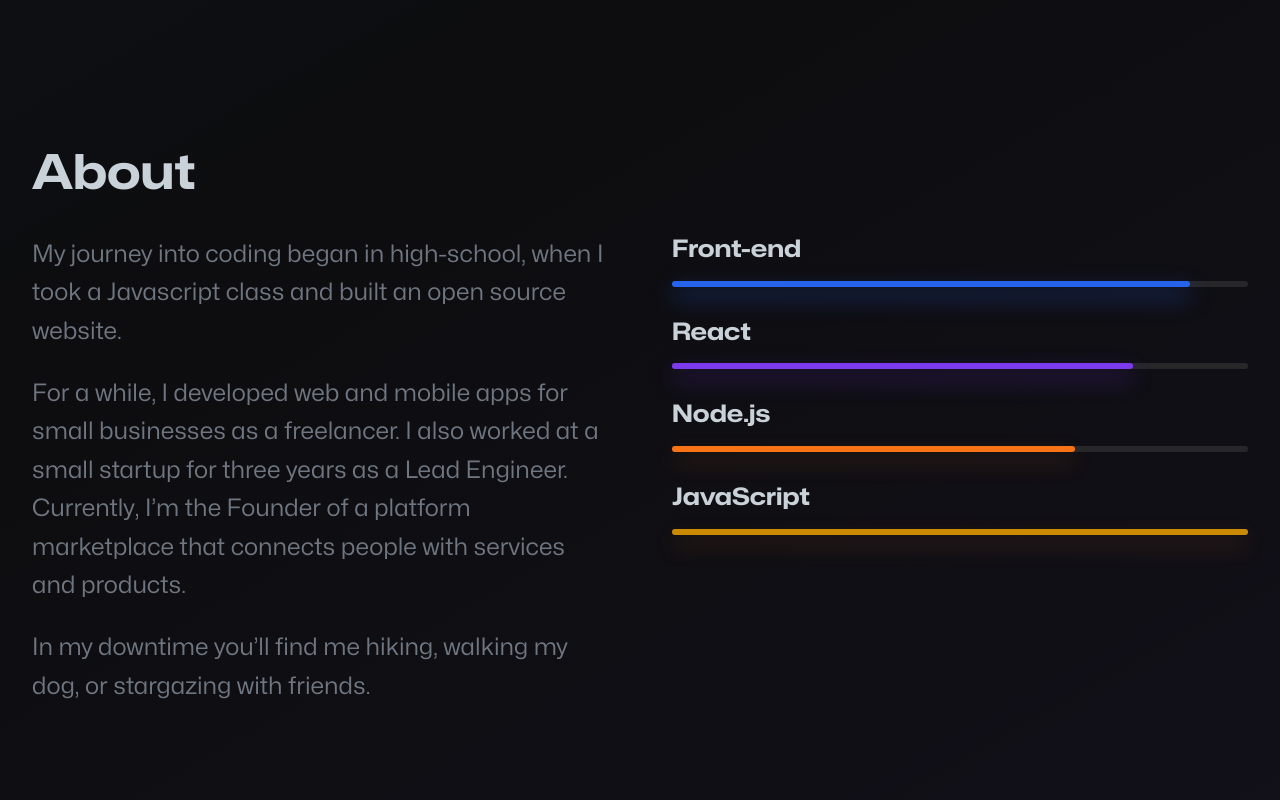
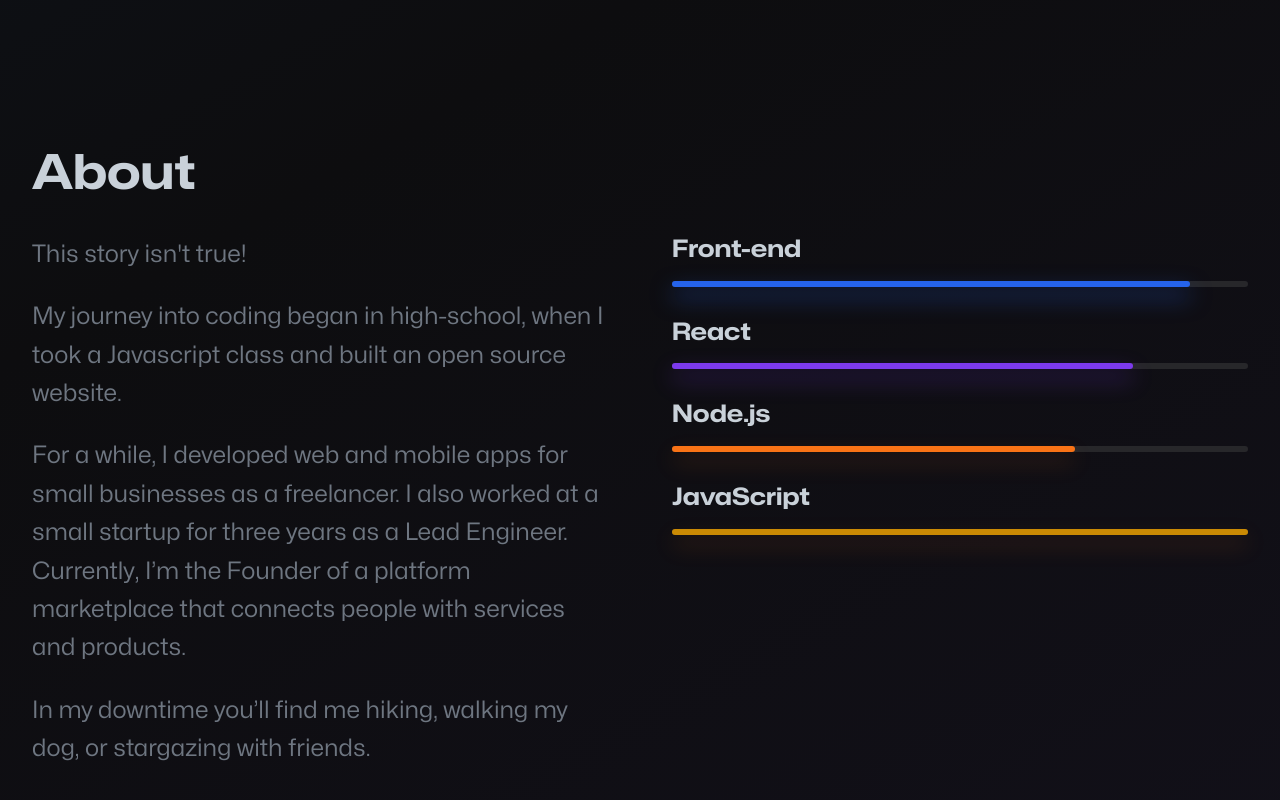
Before and after one commit to fsievers/codespaces-actions-playground, a plain HTML site: page src/index.html in a window 1280 px wide. Shown: the part 926-1726 px from the top of the page. Drawn offline with Linux system fonts and the light colour scheme.

Commit message:
just as an example for a pr

```diff
--- a/src/index.html
+++ b/src/index.html
@@ -68,6 +68,9 @@
       <h2 class="mb-2">About</h2>
       <div class="flex gap">
         <div class="full-width">
+          <p>
+            This story isn't true!
+          </p>
           <p>
             My journey into coding began in high-school, when I took a
             Javascript class and built an open source website.
```
